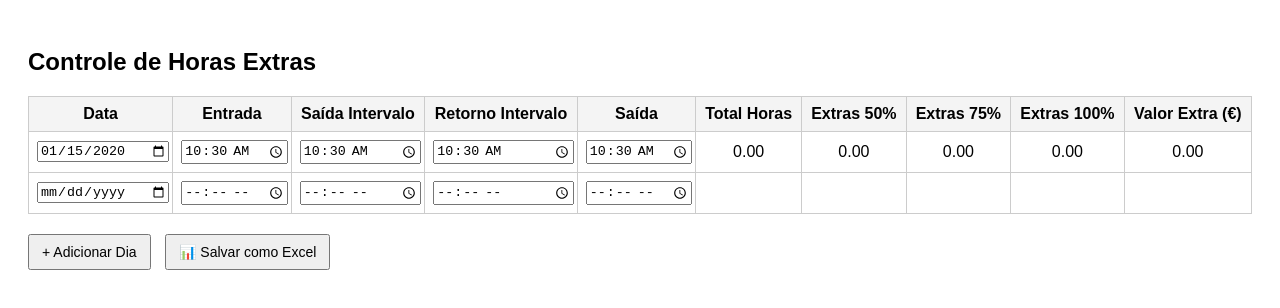
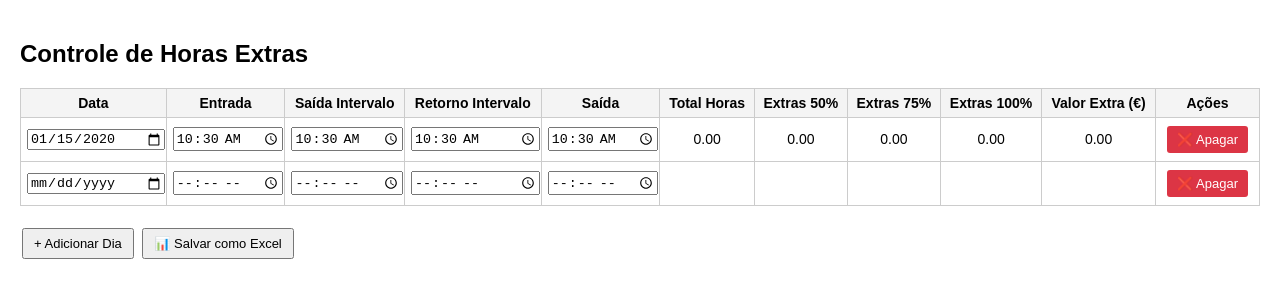
Before and after one commit to xjoaoxsousax/horasExtras, a plain HTML site: page index.html in a window 1280 px wide. Both pictures are taken after typing "2020-01-15", "10:30", "10:30", "10:30", "10:30" into the empty fields and a click on the button "+ Adicionar Dia". Drawn offline with Linux system fonts and the light colour scheme.

Commit message:
Update index.html

```diff
--- a/index.html
+++ b/index.html
@@ -4,13 +4,29 @@
   <meta charset="UTF-8">
   <title>Controle de Horas Extras</title>
   <script src="https://cdnjs.cloudflare.com/ajax/libs/xlsx/0.18.5/xlsx.full.min.js"></script>
+  <meta name="viewport" content="width=device-width, initial-scale=1.0">
   <style>
-    body { font-family: Arial; padding: 20px; }
+    body { font-family: Arial; padding: 20px; margin: 0; }
     table { border-collapse: collapse; width: 100%; margin-bottom: 20px; }
-    th, td { border: 1px solid #ccc; padding: 8px; text-align: center; }
+    th, td { border: 1px solid #ccc; padding: 6px; text-align: center; font-size: 14px; }
     th { background-color: #f4f4f4; }
     input[type="time"], input[type="date"] { width: 100%; }
-    button { padding: 8px 12px; font-size: 14px; margin-right: 10px; }
+    button { padding: 6px 10px; font-size: 13px; margin: 2px; cursor: pointer; }
+    .btn-apagar { background-color: #dc3545; color: #fff; border: none; border-radius: 3px; }
+    @media(max-width: 600px){
+      table, thead, tbody, th, td, tr { display: block; }
+      tr { margin-bottom: 10px; border-bottom: 2px solid #ddd; }
+      th { display: none; }
+      td { text-align: right; padding-left: 50%; position: relative; }
+      td::before {
+        content: attr(data-label);
+        position: absolute;
+        left: 10px;
+        font-weight: bold;
+        text-align: left;
+      }
+      td button { width: 98%; margin: 2px 1%; }
+    }
   </style>
 </head>
 <body>
@@ -29,10 +45,10 @@
         <th>Extras 75%</th>
         <th>Extras 100%</th>
         <th>Valor Extra (€)</th>
+        <th>Ações</th>
       </tr>
     </thead>
     <tbody>
-      <!-- Linhas serão adicionadas aqui -->
     </tbody>
   </table>
 
@@ -40,39 +56,43 @@
   <button onclick="salvarComoExcel()">📊 Salvar como Excel</button>
 
   <script>
-    // Adiciona linha nova
     function adicionarLinha(dados=null) {
       const tabela = document.querySelector("#tabela tbody");
       const linha = document.createElement("tr");
       linha.innerHTML = `
-        <td><input type="date" onchange="calcular(this)"></td>
-        <td><input type="time" onchange="calcular(this)"></td>
-        <td><input type="time" onchange="calcular(this)"></td>
-        <td><input type="time" onchange="calcular(this)"></td>
-        <td><input type="time" onchange="calcular(this)"></td>
-        <td class="total"></td>
-        <td class="extra50"></td>
-        <td class="extra75"></td>
-        <td class="extra100"></td>
-        <td class="valor"></td>
+        <td data-label="Data"><input type="date" onchange="calcular(this)"></td>
+        <td data-label="Entrada"><input type="time" onchange="calcular(this)"></td>
+        <td data-label="Saída Intervalo"><input type="time" onchange="calcular(this)"></td>
+        <td data-label="Retorno Intervalo"><input type="time" onchange="calcular(this)"></td>
+        <td data-label="Saída"><input type="time" onchange="calcular(this)"></td>
+        <td data-label="Total Horas" class="total"></td>
+        <td data-label="Extras 50%" class="extra50"></td>
+        <td data-label="Extras 75%" class="extra75"></td>
+        <td data-label="Extras 100%" class="extra100"></td>
+        <td data-label="Valor Extra (€)" class="valor"></td>
+        <td data-label="Ações">
+          <button class="btn-apagar" onclick="apagarLinha(this)">❌ Apagar</button>
+        </td>
       `;
       tabela.appendChild(linha);
 
       if (dados) {
         linha.querySelector("input[type='date']").value = dados.data;
-        linha.querySelectorAll("input[type='time']")[0].value = dados.entrada;
-        linha.querySelectorAll("input[type='time']")[1].value = dados.saidaInt;
-        linha.querySelectorAll("input[type='time']")[2].value = dados.retorno;
-        linha.querySelectorAll("input[type='time']")[3].value = dados.saida;
+        const inputs = linha.querySelectorAll("input[type='time']");
+        inputs[0].value = dados.entrada;
+        inputs[1].value = dados.saidaInt;
+        inputs[2].value = dados.retorno;
+        inputs[3].value = dados.saida;
         linha.querySelector(".total").textContent = dados.total;
         linha.querySelector(".extra50").textContent = dados.extra50;
         linha.querySelector(".extra75").textContent = dados.extra75;
         linha.querySelector(".extra100").textContent = dados.extra100;
         linha.querySelector(".valor").textContent = dados.valor;
       }
+
+      ordenarTabela();
     }
 
-    // Calcula horas e extras
     function calcular(el) {
       const row = el.parentElement.parentElement;
       const inputs = row.querySelectorAll("input");
@@ -81,8 +101,8 @@
       if (!entrada.value || !saidaInt.value || !retorno.value || !saida.value || !data.value) return;
 
       function diffHoras(horaInicio, horaFim) {
-        let diff = (horaFim - horaInicio) / 3600000;
-        if (diff < 0) diff += 24; // corrige passagem da meia-noite
+        let diff = (horaFim - horaInicio)/3600000;
+        if(diff<0) diff+=24;
         return diff;
       }
 
@@ -96,19 +116,19 @@
       const totalHoras = trabalhoManha + trabalhoTarde;
 
       const diaSemana = new Date(data.value).getDay();
-      let extra50 = 0, extra75 = 0, extra100 = 0;
+      let extra50=0, extra75=0, extra100=0;
 
-      if (diaSemana === 0 || diaSemana === 6) {
-        extra100 = totalHoras; // todas horas de fim de semana
+      if(diaSemana===0 || diaSemana===6){
+        extra100 = totalHoras;
       } else {
-        if (totalHoras > 8) {
-          const horasExtras = totalHoras - 8;
-          extra50 = horasExtras >= 1 ? 1 : horasExtras;
-          extra75 = horasExtras > 1 ? horasExtras - 1 : 0;
+        if(totalHoras>8){
+          const horasExtras = totalHoras-8;
+          extra50 = horasExtras>=1?1:horasExtras;
+          extra75 = horasExtras>1?horasExtras-1:0;
         }
       }
 
-      const valor = (extra50 * 9.62) + (extra75 * 11.22) + (extra100 * 12.82);
+      const valor = (extra50*9.62)+(extra75*11.22)+(extra100*12.82);
 
       row.querySelector(".total").textContent = totalHoras.toFixed(2);
       row.querySelector(".extra50").textContent = extra50.toFixed(2);
@@ -117,49 +137,43 @@
       row.querySelector(".valor").textContent = valor.toFixed(2);
 
       salvarLocalStorage();
+      ordenarTabela();
     }
 
-    // Salva todas as linhas no localStorage
     function salvarLocalStorage() {
       const linhas = document.querySelectorAll("#tabela tbody tr");
       const dados = [];
-
-      linhas.forEach(linha => {
-        const data = linha.querySelector("input[type='date']").value || "";
-        const entradas = linha.querySelectorAll("input[type='time']");
-        const entrada = entradas[0].value || "";
-        const saidaInt = entradas[1].value || "";
-        const retorno = entradas[2].value || "";
-        const saida = entradas[3].value || "";
-        const total = linha.querySelector(".total").textContent || "";
-        const extra50 = linha.querySelector(".extra50").textContent || "";
-        const extra75 = linha.querySelector(".extra75").textContent || "";
-        const extra100 = linha.querySelector(".extra100").textContent || "";
-        const valor = linha.querySelector(".valor").textContent || "";
-
+      linhas.forEach(linha=>{
+        const data = linha.querySelector("input[type='date']").value||"";
+        const inputs = linha.querySelectorAll("input[type='time']");
+        const entrada = inputs[0].value||"";
+        const saidaInt = inputs[1].value||"";
+        const retorno = inputs[2].value||"";
+        const saida = inputs[3].value||"";
+        const total = linha.querySelector(".total").textContent||"";
+        const extra50 = linha.querySelector(".extra50").textContent||"";
+        const extra75 = linha.querySelector(".extra75").textContent||"";
+        const extra100 = linha.querySelector(".extra100").textContent||"";
+        const valor = linha.querySelector(".valor").textContent||"";
         dados.push({data, entrada, saidaInt, retorno, saida, total, extra50, extra75, extra100, valor});
       });
-
       localStorage.setItem("controleHorasExtras", JSON.stringify(dados));
     }
 
-    // Carrega dados do localStorage
     function carregarLocalStorage() {
-      const dados = JSON.parse(localStorage.getItem("controleHorasExtras") || "[]");
-      if (dados.length === 0) {
-        adicionarLinha(); // adiciona uma linha vazia se estiver vazio
-      } else {
-        dados.forEach(linha => adicionarLinha(linha));
+      const dados = JSON.parse(localStorage.getItem("controleHorasExtras")||"[]");
+      if(dados.length===0){
+        adicionarLinha();
+      }else{
+        dados.forEach(linha=>adicionarLinha(linha));
       }
     }
 
-    // Exporta para Excel
-    function salvarComoExcel() {
+    function salvarComoExcel(){
       const linhas = document.querySelectorAll("#tabela tbody tr");
-      const dados = [["Data", "Total Horas", "Extras 50%", "Extras 75%", "Extras 100%", "Valor Extra (€)"]];
-      let totalGeral = 0;
-
-      linhas.forEach(linha => {
+      const dados=[["Data","Total Horas","Extras 50%","Extras 75%","Extras 100%","Valor Extra (€)"]];
+      let totalGeral=0;
+      linhas.forEach(linha=>{
         const data = linha.querySelector("input[type='date']").value || "-";
         const total = linha.querySelector(".total").textContent || "0.00";
         const e50 = linha.querySelector(".extra50").textContent || "0.00";
@@ -170,7 +184,6 @@
         dados.push([data, total, e50, e75, e100, valor]);
         totalGeral += parseFloat(valor);
       });
-
       dados.push(["", "", "", "", "TOTAL GERAL", totalGeral.toFixed(2)]);
 
       const ws = XLSX.utils.aoa_to_sheet(dados);
@@ -179,6 +192,25 @@
       XLSX.writeFile(wb, "controle_horas_extras.xlsx");
     }
 
+    function apagarLinha(botao) {
+      if(confirm("Tem certeza que deseja apagar esta linha?")) {
+        const row = botao.parentElement.parentElement;
+        row.remove();
+        salvarLocalStorage();
+      }
+    }
+
+    function ordenarTabela() {
+      const tabela = document.querySelector("#tabela tbody");
+      const linhas = Array.from(tabela.querySelectorAll("tr"));
+      linhas.sort((a,b)=>{
+        const dataA = a.querySelector("input[type='date']").value;
+        const dataB = b.querySelector("input[type='date']").value;
+        return new Date(dataA) - new Date(dataB);
+      });
+      linhas.forEach(linha => tabela.appendChild(linha));
+    }
+
     window.onload = carregarLocalStorage;
   </script>
 </body>
```
